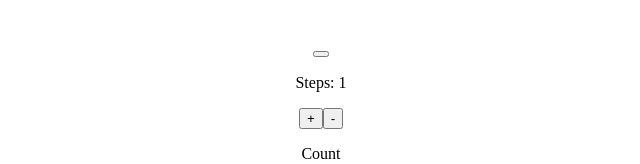
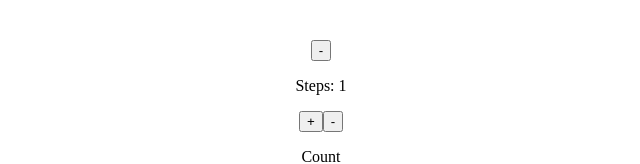
Before and after one commit to NOBLE2008/date-counter-v2, a React (Vite) app: page / in a window 1280 px wide. Shown: the top 164 px of the page, without its empty margins (319-959 px from the left). Built offline with nearby package versions, Linux system fonts and the light colour scheme.

Commit message:
Made function for Decrementing the steps

```diff
--- a/src/App.jsx
+++ b/src/App.jsx
@@ -1,4 +1,6 @@
 import { useState } from 'react'
+import reactLogo from './assets/react.svg'
+import viteLogo from '/vite.svg'
 import './App.css'
 
 function App() {
@@ -12,7 +14,11 @@ function App() {
 
   return (
     <div>
-      <button></button>
+      <button onClick={() => {
+        setSteps((s) => {
+          return s - 1;
+        })
+      }}>-</button>
       <p>Steps: {steps}</p>
       <button>+</button>
       <button>-</button>
```
